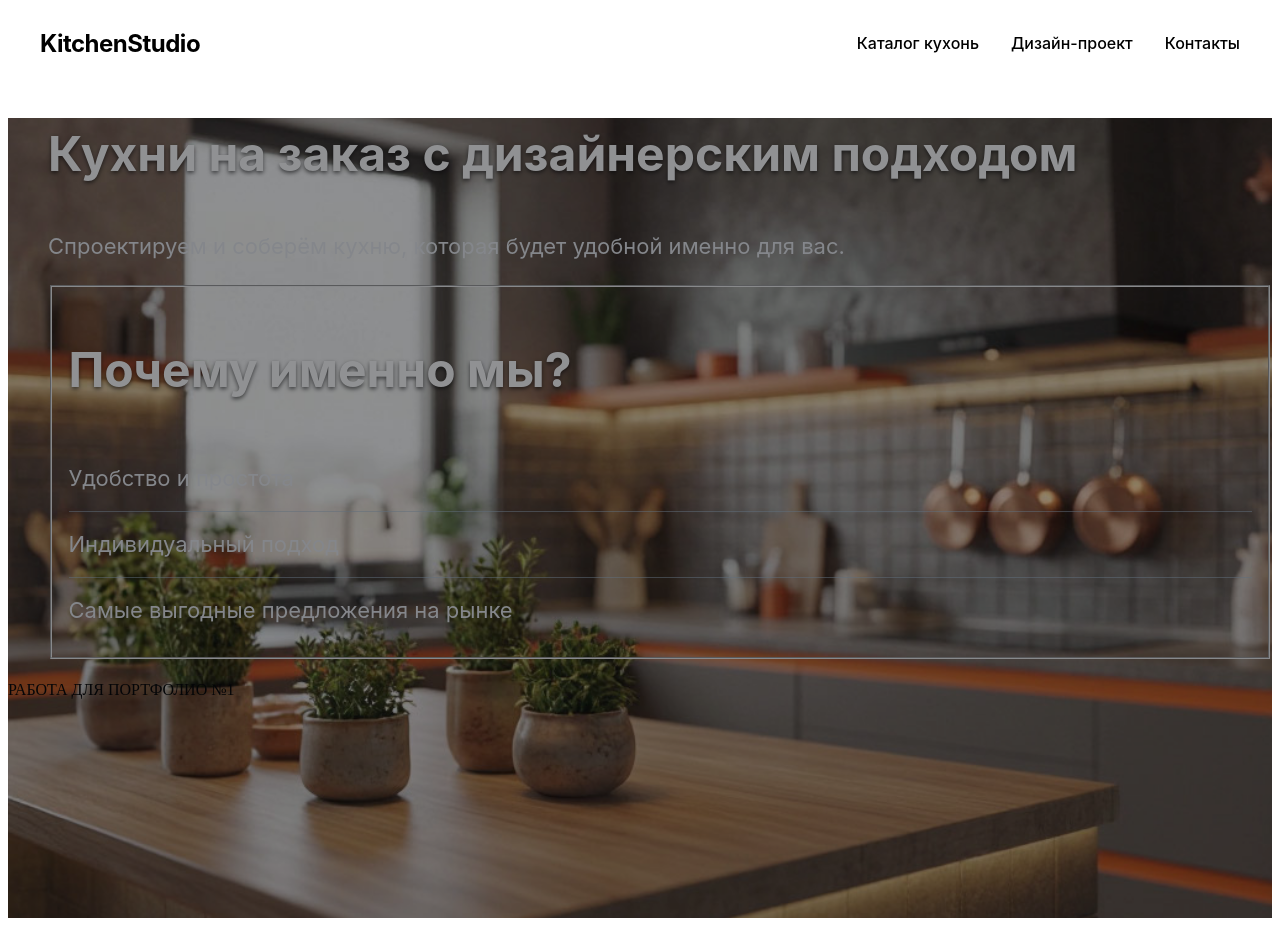
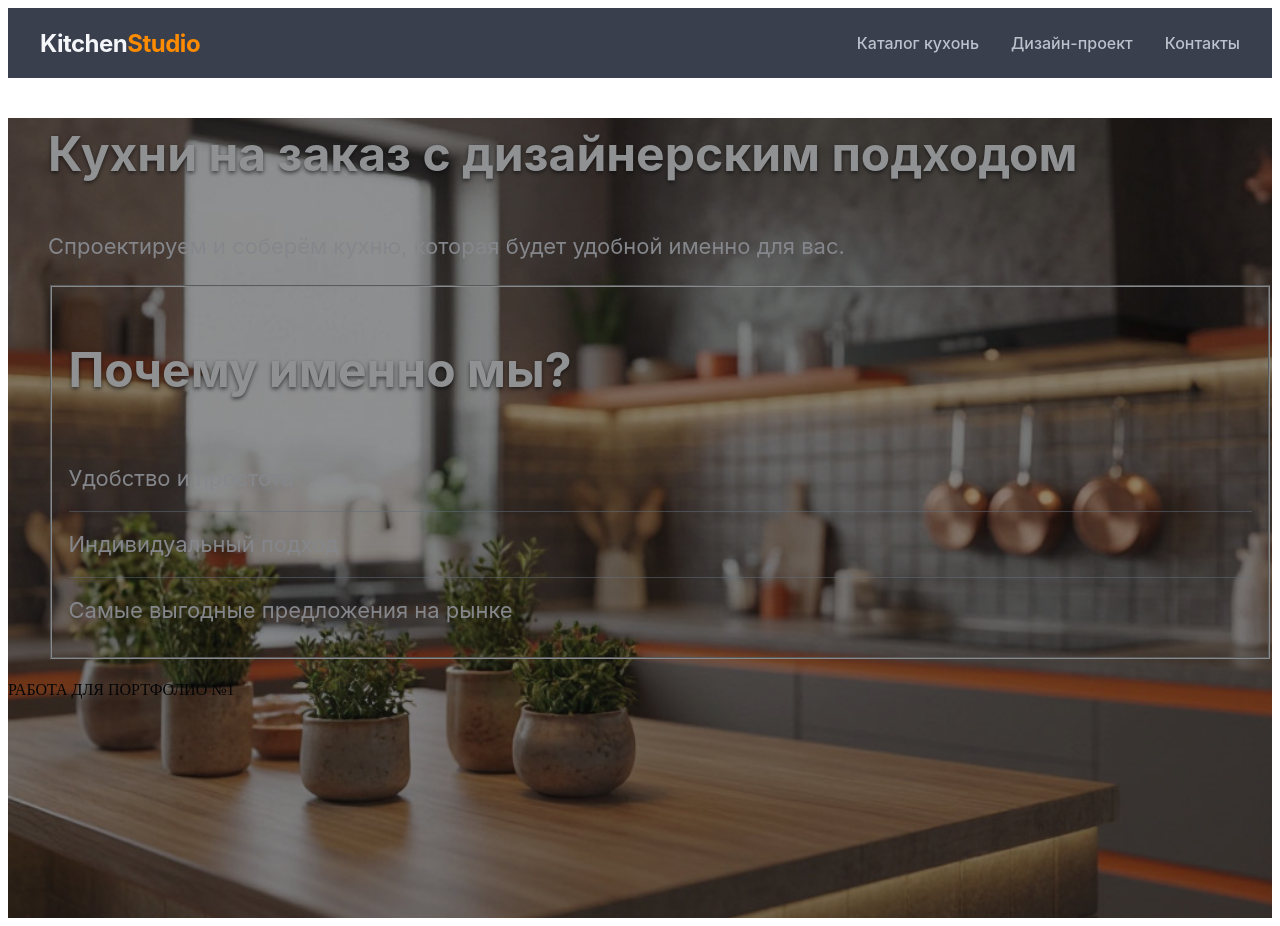
Before and after one commit to rainsw3pt/kitchen-demo, a plain HTML site: page index.html in a window 1280 px wide. Drawn offline with Linux system fonts and the light colour scheme.

Commit message:
Update index.html

```diff
--- a/index.html
+++ b/index.html
@@ -5,14 +5,13 @@
   <meta name="viewport" content="width=device-width, initial-scale=1.0" />
   <title>Kitchen Studio — кухни на заказ и дизайн-проекты</title>
 <style>
-  :root {
-    --bg: #EAF0F6;
-    --card: #F7FAFD;
-    --brown: #33415C;
-    --dark: #2C3A54;
-    --accent: #E68A3C;
+:root {
+  --header-bg: #3a3f4e;
+  --text-main: #f5f6fa;
+  --text-muted: #bcc2cc;
+  --accent-orange: #ff8c00;
+  --accent-hover: #e67e00;
 }
-
 
 .header {
   background-color: var(--header-bg);
```
